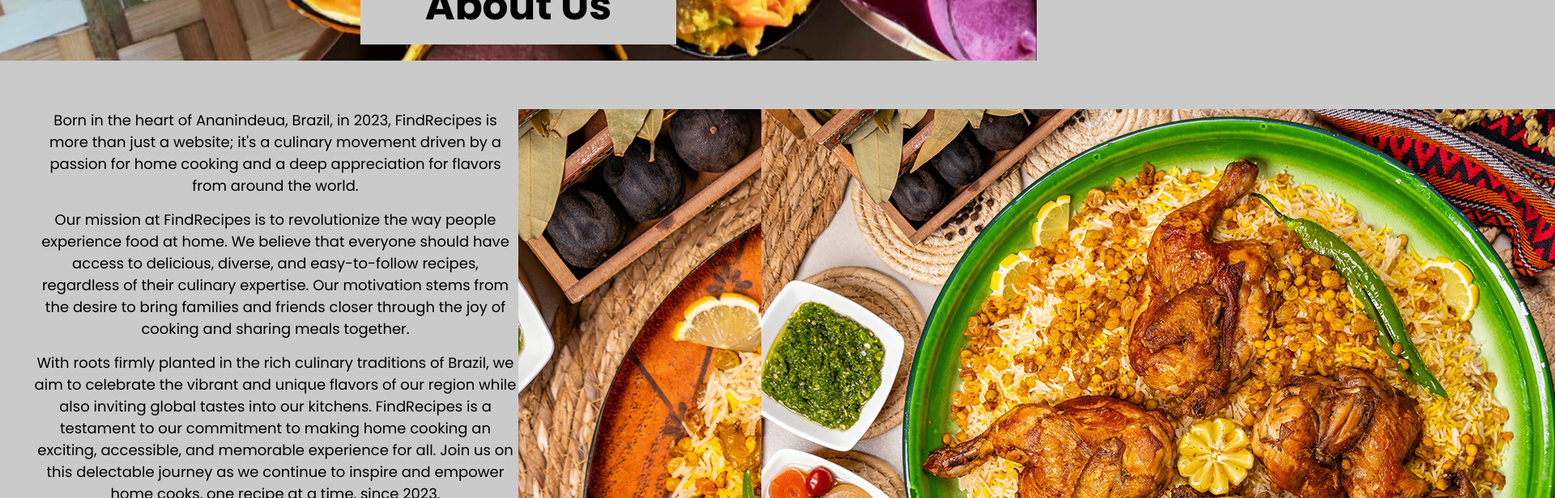
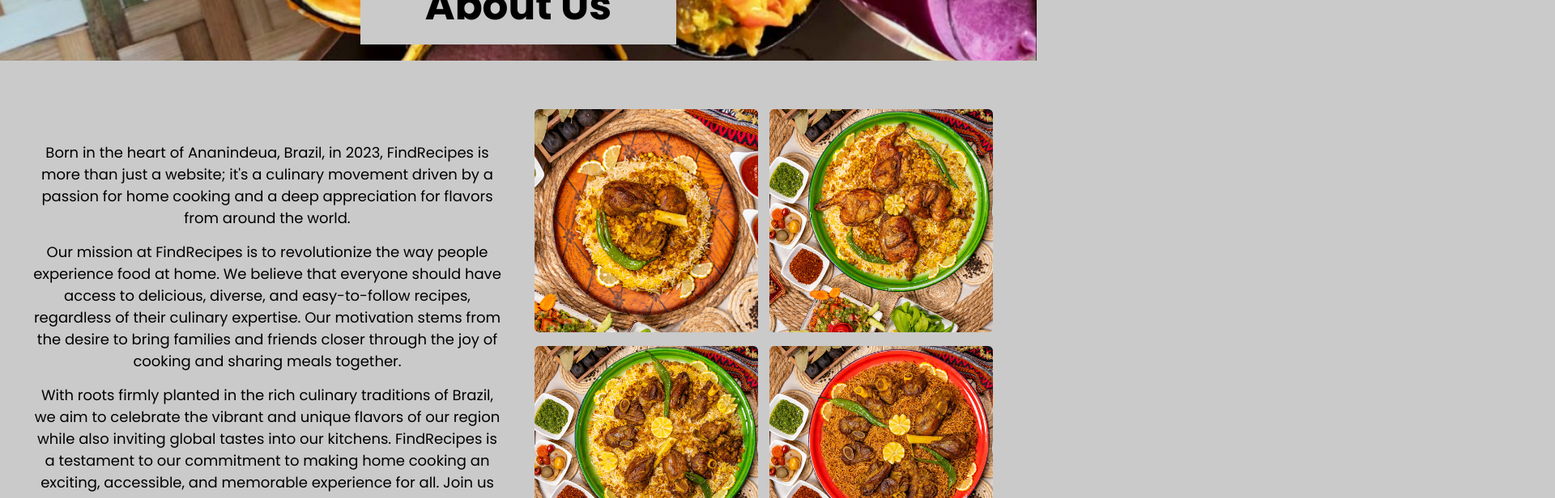
Before and after one commit to ecpieritz/find-recipes, a React (Create React App) app: page /about in a window 1280 px wide. Shown: the part 720-1336 px from the top of the page at 81% size, 1920 px wide, since content can reach past the window. Built offline with nearby package versions, Linux system fonts and the light colour scheme.

Commit message:
Added About styles

```diff
--- a/src/scss/components/about.scss
+++ b/src/scss/components/about.scss
@@ -1,18 +1,38 @@
-.fr-about{
-  &__hero{
+.fr-about {
+  &__hero {
     margin-top: -3vw !important;
     width: 100%;
     background-image: url('../../../public/img/fr-about__hero.jpg');
     background-repeat: no-repeat;
-    background-size:cover;
+    background-size: cover;
     background-position: center;
   }
 
-  &__text{
+  &__text {
     margin-top: 60px;
-    p{
+
+    p {
       margin-bottom: 15px;
       text-align: center;
     }
+
+    .col{
+      margin-right: 40px;
+      margin-top: 40px;
+    }
+
+
+    &__foods{
+      display: flex;
+      flex-direction:column;
+      max-width: 100%;
+      gap: 10px;
+      img {
+        width: 95%;
+        border-radius: 6px;
+      }
+    }
+
+
   }
 }
```
